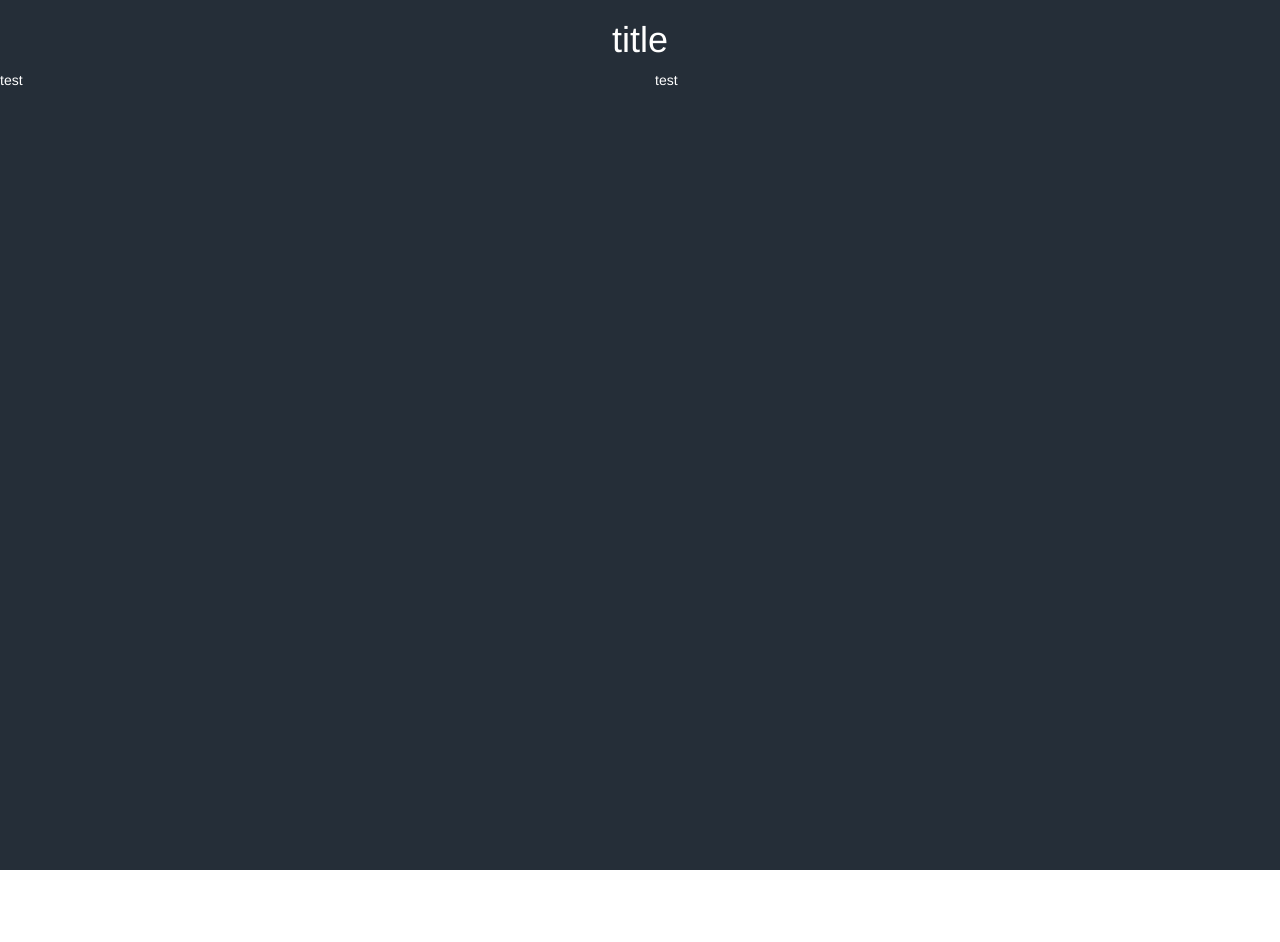
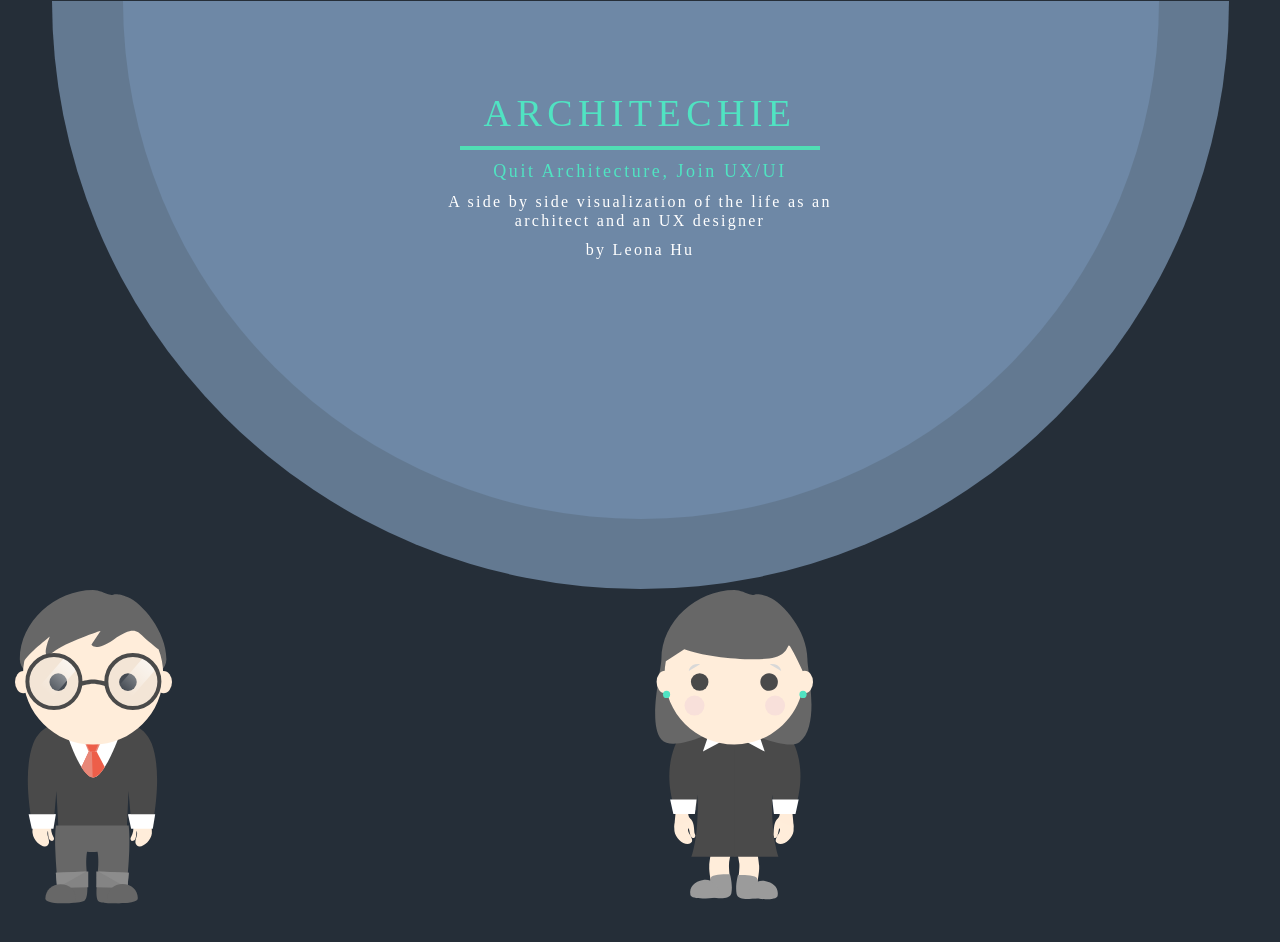
Before and after one commit to leonahu/architechie_infographic, a plain HTML site: page index.html in a window 1280 px wide. Before the commit the page ends 870 px from the top, so only its background shows below. Drawn offline with nearby package versions, Linux system fonts and the light colour scheme.

Commit message:
created top section and education section

```diff
--- a/index.html
+++ b/index.html
@@ -17,19 +17,40 @@
     <!--Title-->
 
     <div class="row sect-intro">
-      <div class="col-lg-12">
-        <h1>title</h1>
+      <div class="col-lg-12 col-centered">
+        <h1 class="site-title">ARCHITECHIE</h1>
+        <div class="center-block title-border-architechie">
+          </div>
+        <div class="sub-title">
+          <p>
+            Quit Architecture, Join UX/UI
+          </p>
+        </div>
 
+        <div class="center-block text-intro">
+          <p>
+            A side by side visualization of the life as an architect and an UX designer
+          </p>
+          <p id="author">
+            by <a id="author" href="http://www.whoisleona.com" target="_blank">Leona Hu</a>
+          </p>
+        </div>
+
+        </div>
       </div>
 
     </div>
 
-    <!--Title-->
+    <!--Architect & UX Designer-->
 
 
-    <div class="row sect-top">
-      <div class="col-lg-6">test</div>
-      <div class="col-lg-6">test</div>
+    <div class="sect-top">
+      <div class="col-md-6 arch-1 img-responsive" >
+        <img src="img/architect.svg" alt="" />
+      </div>
+      <div class="col-md-6 ux-1 img-responsive">
+          <img src="img/UX.svg" alt="" />
+      </div>
     </div>
 
 
--- a/site.css
+++ b/site.css
@@ -8,20 +8,81 @@
 
  /*Typography*/
 
+  .site-title {
+   font-family: Lato-Regular;
+   font-size: 38px;
+   color: #50E3C2;
+   letter-spacing: 5.42px;
+   line-height: 46px;
+   margin-top: 90px;
+  }
+
+  .sub-title{
+
+    font-family: Lato-Regular;
+    font-size: 18px;
+    color: #50E3C2;
+    letter-spacing: 2.57px;
+    line-height: 22px;
+  }
+
+
+  .text-intro{
+
+    font-family: Lato-Light;
+    font-size: 16px;
+    color: #FFFFFF;
+    letter-spacing: 2.28px;
+    line-height: 19px;
+    max-width:390px;
+
+  }
+
+  #author {
+
+    font-family: Lato-LightItalic;
+    font-size: 16px;
+    color: #FFFFFF;
+    letter-spacing: 2.28px;
+    line-height: 19px;
+  }
 
 
 
 
- /*Section*/
+ /*Section 1 Intro*/
 
   .sect-intro {
     background: #252E38;
+    background-image:url(img/section1_bg.svg);
+    background-repeat: no-repeat;
+    background-position: center;
     color:#fff;
     text-align: center;
+    height:590px;
+    z-index:99;
   }
 
- .sect-top {
+
+  .title-border-architechie {
+   margin-top: 10px;
+   margin-bottom: 10px;
+   width:360px;
+   border: 2px solid #50DEB4;
+  }
+
+
+
+ /*Section 1.5 Architect & UX Designer*/
+  .sect-top {
    background: #252E38;
    color:#fff;
    height:800px;
+   z-index: 1;
+
  }
+
+  .arch-1 {
+    margin: 0 auto:
+
+  }
```
Also changed, not shown: img/UX.svg (added), img/architect.svg (added), img/section1_bg.svg (added).
